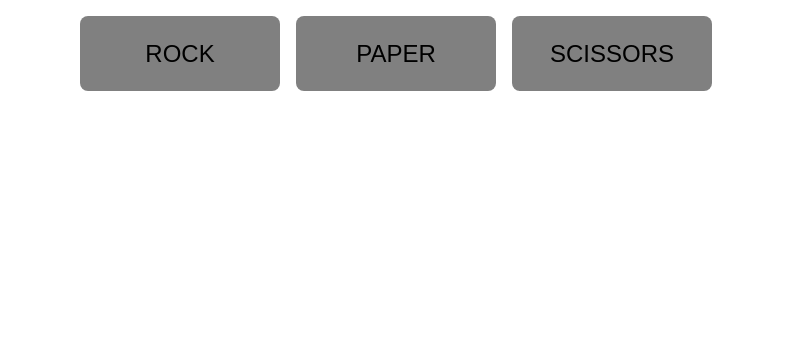
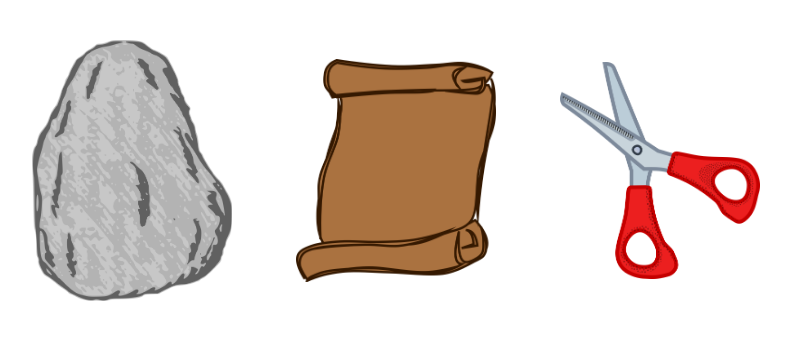
Before and after one commit to impasta237/rock-paper-scissors, a plain HTML site: page index.html in a window 1280 px wide. Shown: the whole page, without its empty margins (244-1035 px from the left). Drawn offline with Linux system fonts and the light colour scheme.

Commit message:
add images for player selection buttons

```diff
--- a/index.html
+++ b/index.html
@@ -9,9 +9,9 @@
 </head>
 <body>
     <div class="player-selection-button-container">
-        <button class="player-selection-buttons" id="rock">ROCK</button>
-        <button class="player-selection-buttons" id="paper">PAPER</button>
-        <button class="player-selection-buttons" id="scissors">SCISSORS</button>
+        <button class="player-selection-buttons" id="rock"><img src="images/rock.png"></button>
+        <button class="player-selection-buttons" id="paper"><img src="images/paper.png"></button>
+        <button class="player-selection-buttons" id="scissors"><img src="images/scissors.png"></button>
     </div>
 
     <script src="rock-paper-scissors.js"></script>
--- a/style.css
+++ b/style.css
@@ -1,6 +1,11 @@
 body {
     font-size: 16px;
     margin: 0px;
+}
+
+img {
+    width: 200px;
+    height: auto;
 }
 
 .player-selection-button-container {
@@ -14,14 +19,11 @@ body {
 #rock, #paper, #scissors {
     font-size: 24px;
     border: none;
-    border-radius: 8px;
     padding: 8px;
-    min-width: 200px;
-    min-height: 75px;
-    background-color: grey;
+    background-color: white;
+    margin: 16px;
 }
 
 #rock.selected, #paper.selected, #scissors.selected {
-    background-color: lightgreen;
-    border: none;
+    transform: scale(1.2);
 }
```
Also changed, not shown: images/paper.png (added), images/rock.png (added), images/scissors.png (added).
